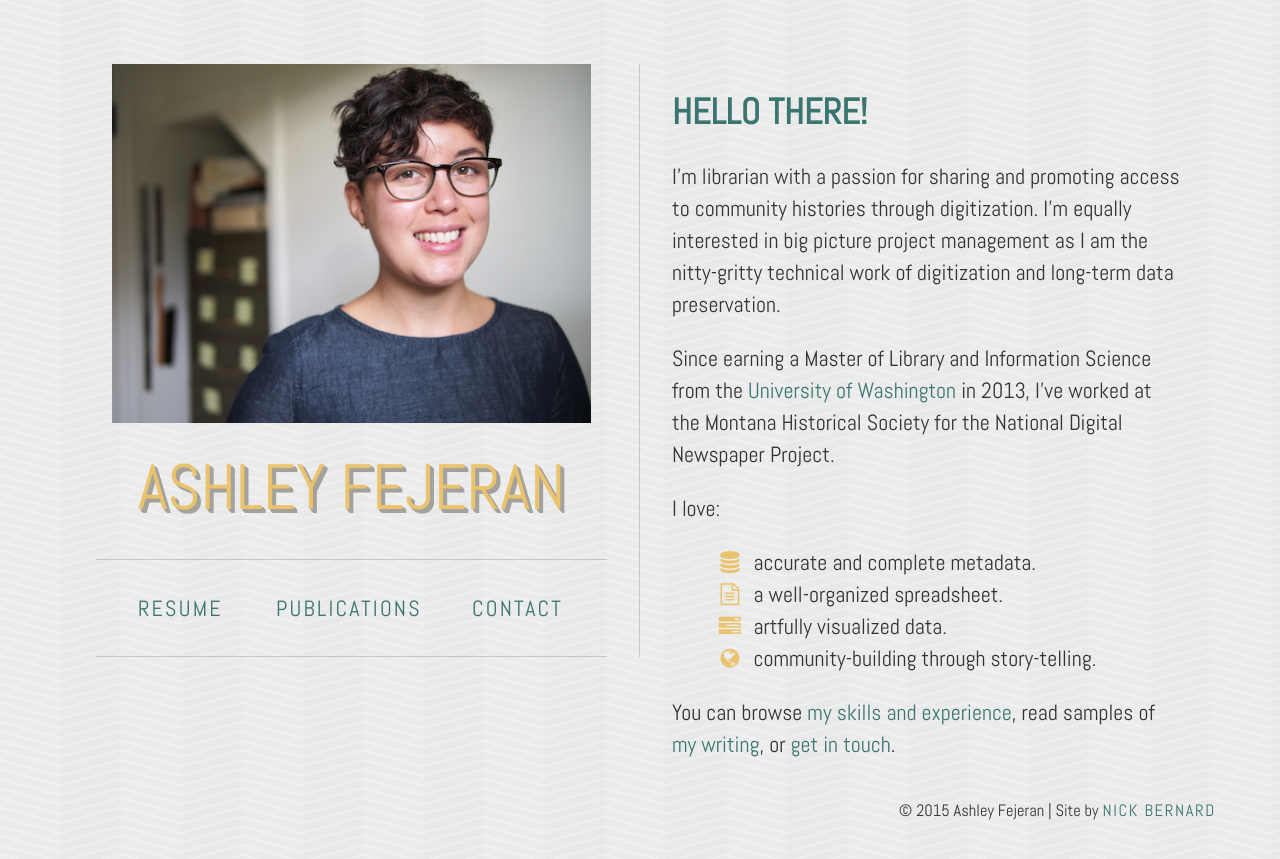
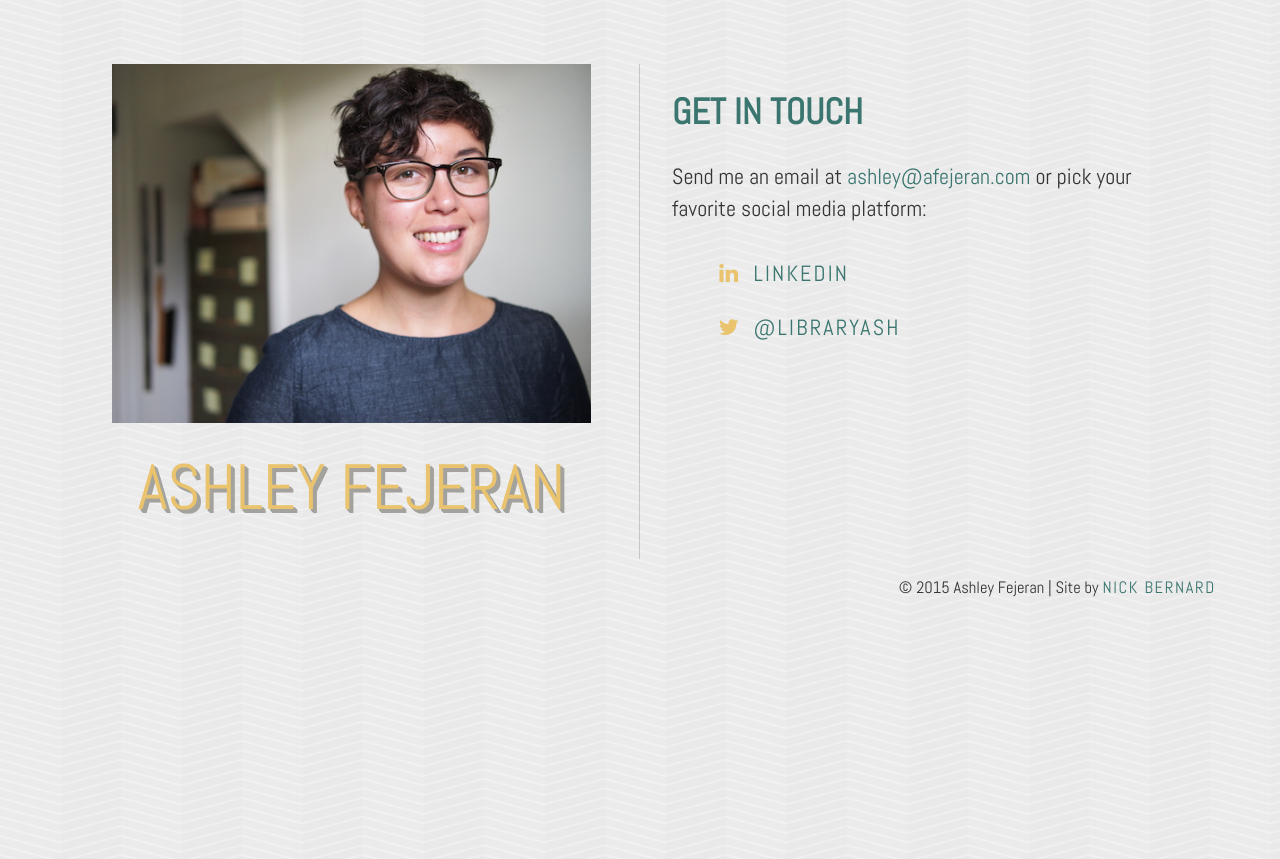
Before and after one commit to nrbernard/ashley-portfolio, a Jekyll site: the page built from index.html, in a window 1280 px wide. Shown: the top 859 px of the page. Built offline with Jekyll 4.4.1, drawn with Linux system fonts in a browser that asks for light colours; nearby versions of some CDN libraries; Markdown is read by kramdown in place of the engine named in the settings.

Commit message:
Update homepage copy and layout

```diff
--- a/_layouts/default.html
+++ b/_layouts/default.html
@@ -48,18 +48,10 @@
     <div class="container">
       <div class="content group">
         <header class="site-header block group">
-        <div class="logo group">
-          <img src="/img/ashley.jpg" alt="Ashley Fejeran" class="header">
-          <a href="/" class="title">Ashley Fejeran</a>
-        </div>
-
-          <nav class="site-navigation group">
-            <ul class="navigation">
-              <li><a href="/resume/">Resume</a></li>
-              <li><a href="/publications/">Publications</a></li>
-              <li><a href="/contact/">Contact</a></li>
-            </ul>
-          </nav>
+          <div class="logo group">
+            <img src="/img/ashley.jpg" alt="Ashley Fejeran" class="header">
+            <a href="/" class="title">Ashley Fejeran</a>
+          </div>
         </header>
 
         <section class="main-content block group">
--- a/index.html
+++ b/index.html
@@ -4,18 +4,12 @@ title: Ashley Fejeran, MLIS
 description: Ashley Fejeran, MLIS, is a librarian in Helena, Montana who specializes in historic newspaper digitalization and research.
 ---
 <article class="home">
-  <h1>Hello There!</h1>
-	<p>I'm librarian with a passion for sharing and promoting access to community histories through digitization. I'm equally interested in big picture project management as I am the nitty-gritty technical work of digitization and long-term data preservation.</p>
+  <h1>Get in Touch</h1>
 
-	<p>Since earning a Master of Library and Information Science from the <a href="http://ischool.uw.edu/academics/mlis">University of Washington</a> in 2013, I’ve worked at the Montana Historical Society for the National Digital Newspaper Project.</p>
+  <p>Send me an email at <a href="mailto:ashley@afejeran.com">ashley@afejeran.com</a> or pick your favorite social media platform:</p>
 
-	<p>I love:</p>
-	<ul class="fa-ul">
-		<li><i class="fa-li fa fa-database"></i>accurate and complete metadata.</li>
-		<li><i class="fa-li fa fa-file-text-o"></i>a well-organized spreadsheet.</li>
-		<li><i class="fa-li fa fa-tasks"></i>artfully visualized data.</li>
-		<li><i class="fa-li fa fa-globe"></i>community-building through story-telling.</li>
-	</ul>
-
-  <p>You can browse <a href="/resume/">my skills and experience</a>, read samples of <a href="/writing/">my writing</a>, or <a href="/contact/">get in touch</a>.</p>
+  <ul class="fa-ul social">
+  	<li><a href="https://www.linkedin.com/in/afejeran"><i class="fa-li fa fa-linkedin"></i>LinkedIn</a></li>
+  	<li><a href="https://twitter.com/libraryash"><i class="fa-li fa fa-twitter"></i>@libraryash</a></li>
+  </ul>
 </article>
```
